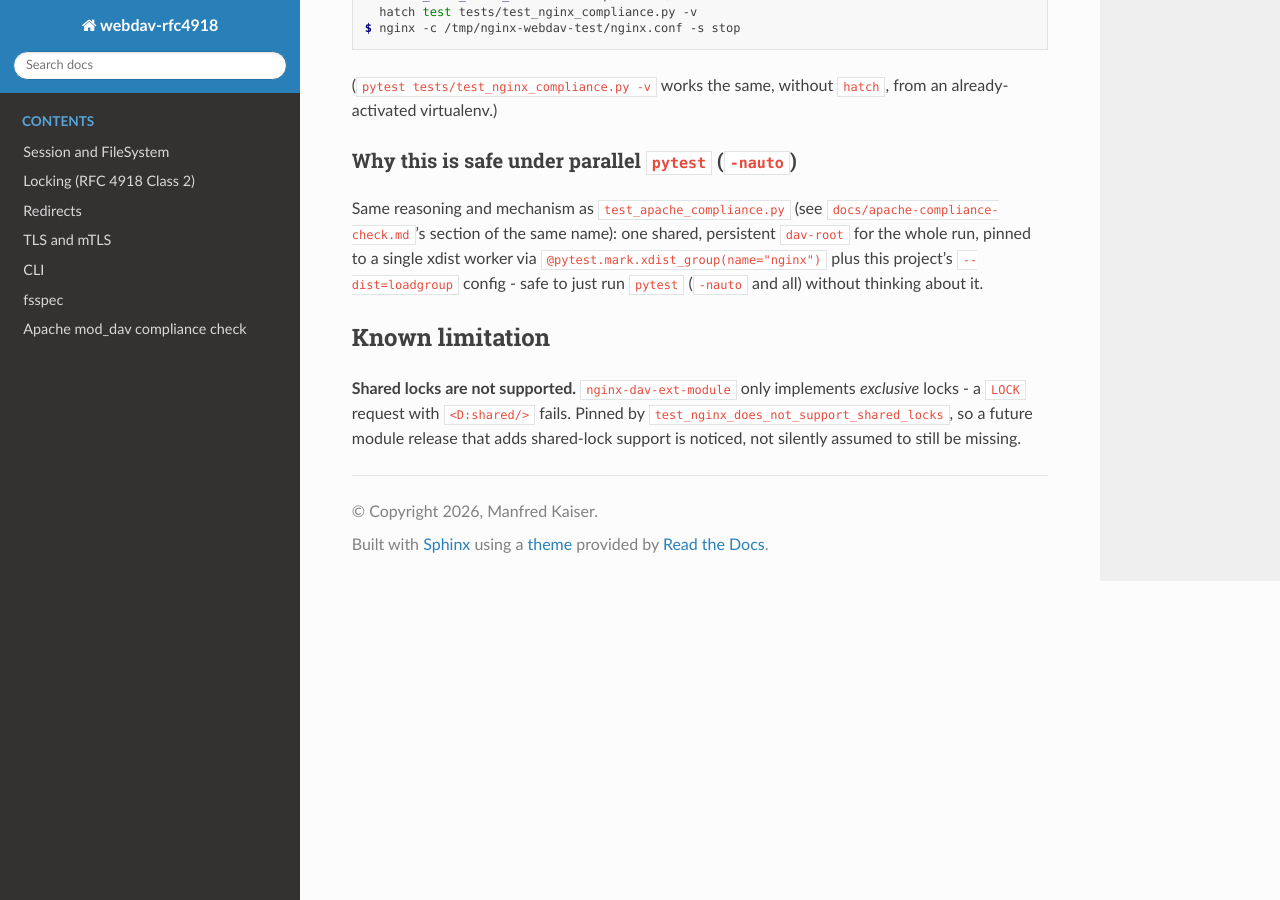
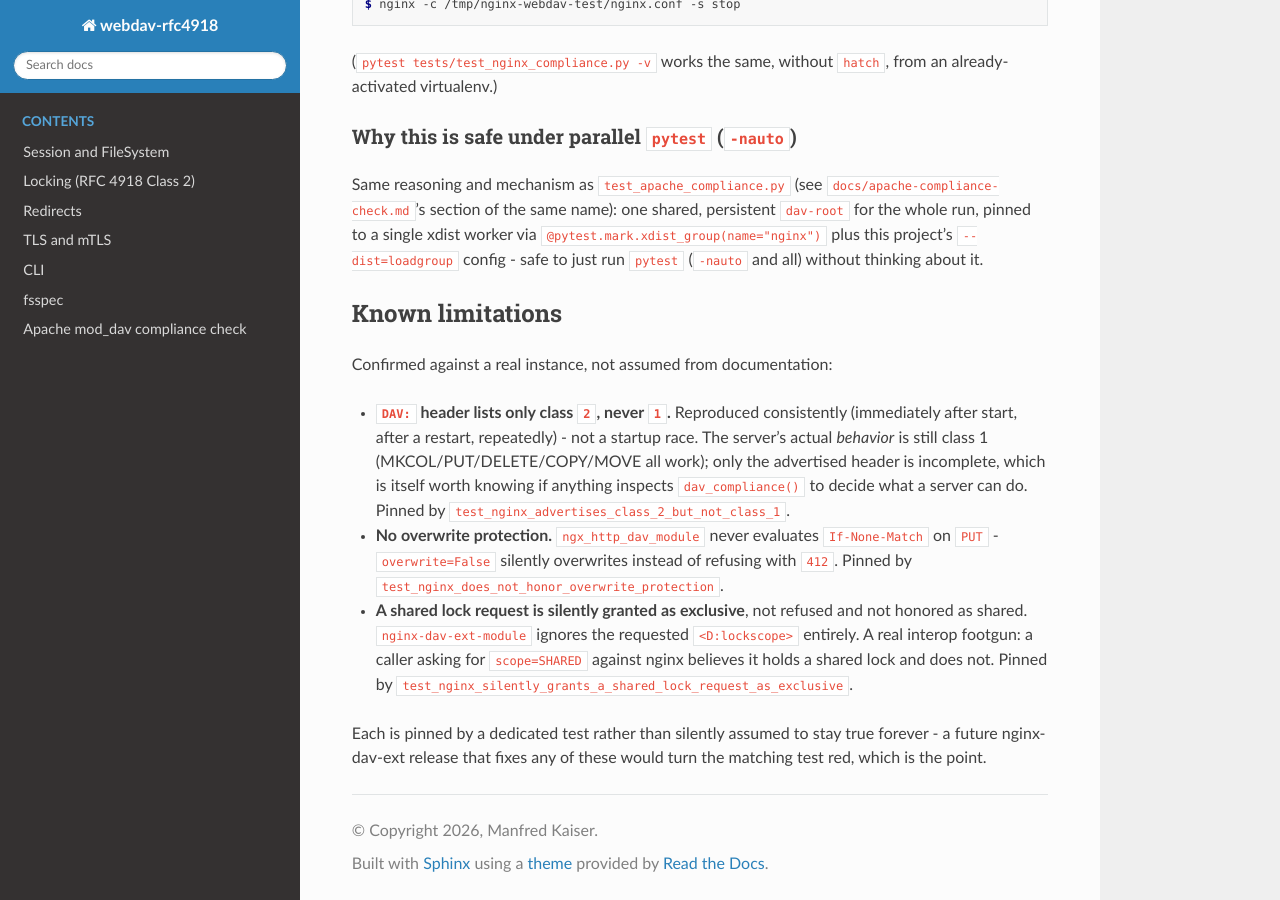
Before and after one commit to manfred-kaiser/webdav-rfc4918, a Sphinx documentation site: the page built from docs/nginx-compliance-check.md, in a window 1280 px wide and 900 px high, scrolled down 2152 px. Built offline with Sphinx 7.4.7 and the Read the Docs theme 3.1.0, drawn with Linux system fonts in a browser that asks for light colours; some of the changed text lies outside the part shown.

Commit message:
Fix nginx compliance tests: pin real behavior instead of assumptions
Three assertions were wrong, confirmed against a real instance via
dedicated probes, not fixed by guessing:

- The DAV: header lists only class 2, never 1 - reproduced consistently
  (immediately after start, after a restart, repeatedly), not a startup
  race. The server's actual behavior is still class 1.
- ngx_http_dav_module never evaluates If-None-Match on PUT - overwrite=False
  silently overwrites instead of refusing with 412.
- A requested shared lock is not refused - nginx-dav-ext ignores the
  lockscope entirely and silently grants it as exclusive instead.

Each is now pinned by a test that documents the real behavior rather
than an assumption carried over from the module's own documentation.

```diff
--- a/docs/nginx-compliance-check.md
+++ b/docs/nginx-compliance-check.md
@@ -5,10 +5,10 @@
 `mod_dav` instance (see `docs/apache-compliance-check.md`).
 `tests/test_nginx_compliance.py` adds a third, independent implementation:
 nginx's own `ngx_http_dav_module` plus the `nginx-dav-ext-module`
-(PROPFIND/PROPPATCH/OPTIONS/LOCK/UNLOCK). Worth having specifically because
-this combination only implements *exclusive* locks - RFC 4918 sec. 7's
-shared-lock support is simply not there, unlike Apache and wsgidav (both
-Class 2, both scopes). Same opt-in shape as the Apache suite:
+(PROPFIND/PROPPATCH/OPTIONS/LOCK/UNLOCK). Worth having specifically for
+the real limitations it has that Apache, wsgidav and Nextcloud don't share
+(see "Known limitations" below) - confirmed against a real instance, not
+assumed. Same opt-in shape as the Apache suite:
 
 - **If nginx + the dav-ext module are installed** (see
   `tests/nginx_instance.py`), running `pytest` - the whole suite, or just
@@ -122,10 +122,27 @@ via `@pytest.mark.xdist_group(name="nginx")` plus this project's
 `--dist=loadgroup` config - safe to just run `pytest` (`-nauto` and all)
 without thinking about it.
 
-## Known limitation
+## Known limitations
 
-**Shared locks are not supported.** `nginx-dav-ext-module` only implements
-*exclusive* locks - a `LOCK` request with `<D:shared/>` fails. Pinned by
-`test_nginx_does_not_support_shared_locks`, so a future module release
-that adds shared-lock support is noticed, not silently assumed to still
-be missing.
+Confirmed against a real instance, not assumed from documentation:
+
+- **`DAV:` header lists only class `2`, never `1`.** Reproduced
+  consistently (immediately after start, after a restart, repeatedly) -
+  not a startup race. The server's actual *behavior* is still class 1
+  (MKCOL/PUT/DELETE/COPY/MOVE all work); only the advertised header is
+  incomplete, which is itself worth knowing if anything inspects
+  `dav_compliance()` to decide what a server can do. Pinned by
+  `test_nginx_advertises_class_2_but_not_class_1`.
+- **No overwrite protection.** `ngx_http_dav_module` never evaluates
+  `If-None-Match` on `PUT` - `overwrite=False` silently overwrites instead
+  of refusing with `412`. Pinned by
+  `test_nginx_does_not_honor_overwrite_protection`.
+- **A shared lock request is silently granted as exclusive**, not refused
+  and not honored as shared. `nginx-dav-ext-module` ignores the requested
+  `<D:lockscope>` entirely. A real interop footgun: a caller asking for
+  `scope=SHARED` against nginx believes it holds a shared lock and does
+  not. Pinned by `test_nginx_silently_grants_a_shared_lock_request_as_exclusive`.
+
+Each is pinned by a dedicated test rather than silently assumed to stay
+true forever - a future nginx-dav-ext release that fixes any of these
+would turn the matching test red, which is the point.
```
Also changed, not shown: 1 other file.
